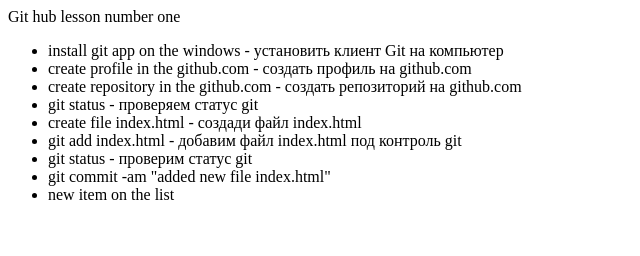
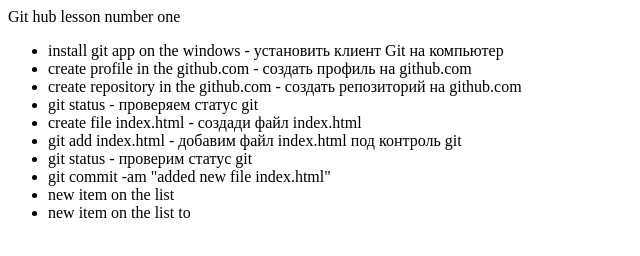
Before and after one commit to RomSmirnov/test-project, a plain HTML site: page index.html in a window 1280 px wide. Shown: the whole page, without its empty margins (0-640 px from the left). Drawn offline with Linux system fonts and the light colour scheme.

Commit message:
add new item list to

```diff
--- a/index.html
+++ b/index.html
@@ -19,6 +19,7 @@
             <li>git status - проверим статус git</li>
             <li>git commit -am "added new file index.html"</li>
             <li>new item on the list</li>
+            <li>new item on the list to</li>
         </ul>
     </div>
 </body>
```
